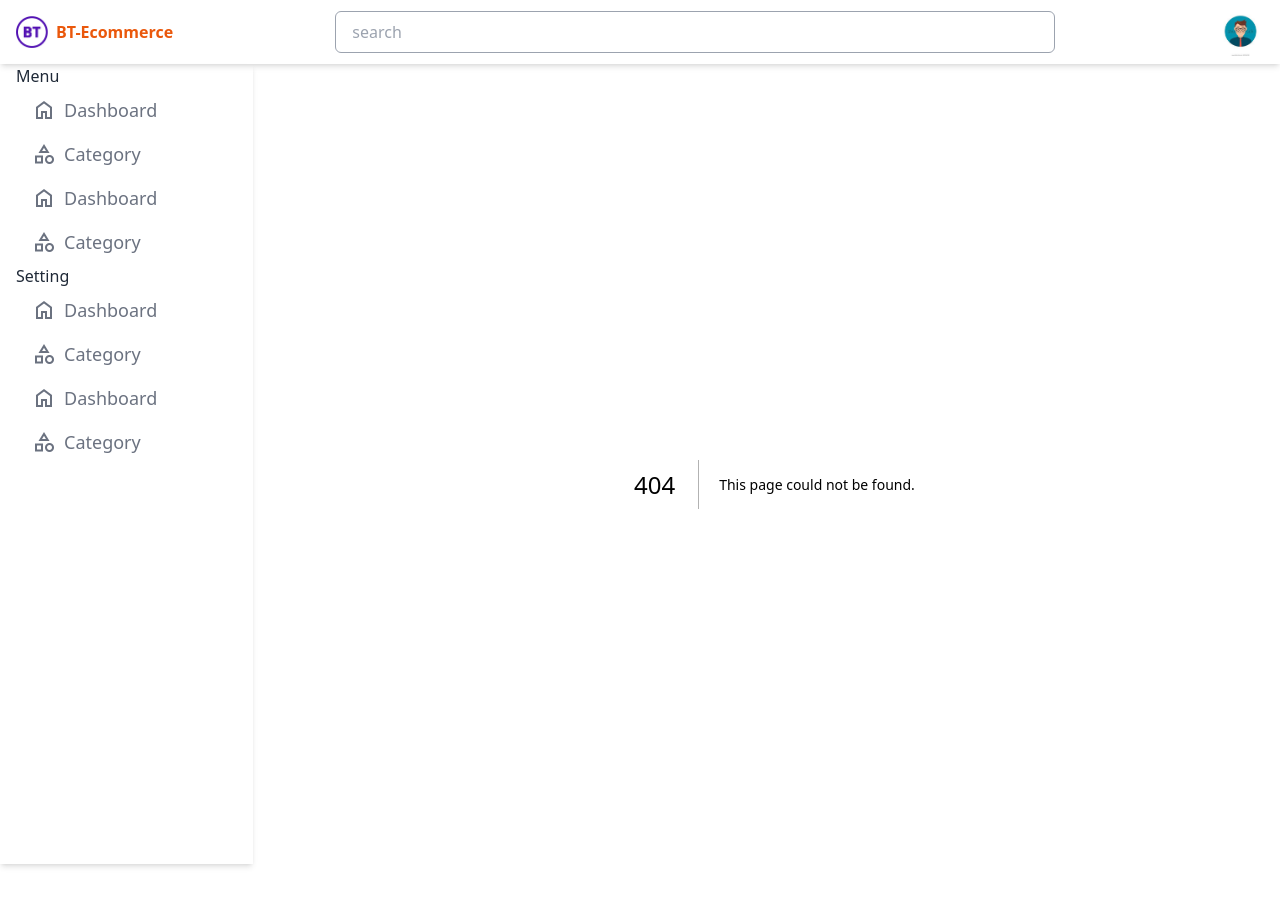
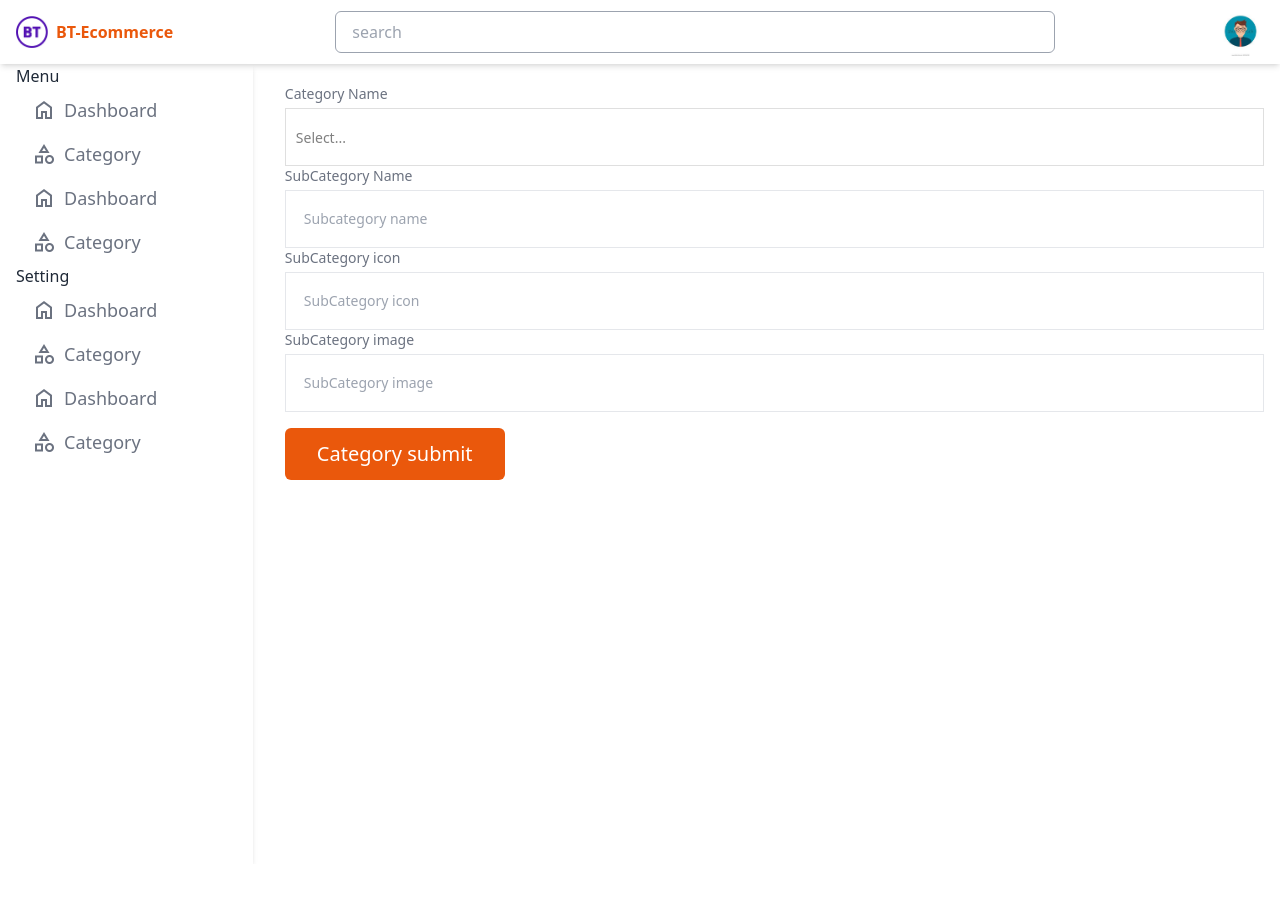
Before and after one commit to Bokhtiar/BT-Ecommerce-admin, a Next.js app: page /subCategory/form in a window 1280 px wide. Before the commit this address had no page. After the commit the page ends 864 px from the top, so only its background shows below. Built offline with nearby package versions, Linux system fonts and the light colour scheme; no server answers.

Commit message:
Subcategory form

```diff
--- /dev/null
+++ b/components/form/subCategory.form.tsx
@@ -0,0 +1,119 @@
+import { useCallback, useEffect, useState } from "react";
+import { useForm } from "react-hook-form";
+import { CategoryIndexNetwork, CategoryList } from "../../network/category.network";
+import { PrimaryButton } from "../button";
+import { TextInput, SingleSelect } from "../input";
+
+type PropsTypes = {
+    loading: boolean;
+    onSubmit: (data: any) => void;
+};
+
+const SubCategoryForm: React.FC<PropsTypes> = (props: PropsTypes): JSX.Element => {
+    const [category, setCategory] = useState([])
+
+    /* category list */
+    const fetchCategory = useCallback(async() => {
+        const response = await CategoryList()
+        if(response && response.status === 200){
+            setCategory(response?.data?.data)
+        }
+    }, [category])
+
+    useEffect(()=> {
+        fetchCategory()
+    },[])
+    console.log('res', category);
+
+
+    const {
+        control,
+        handleSubmit,
+        formState: { errors },
+    } = useForm();
+
+    /* Handle form submit */
+    const onSubmit = (data: any) => props.onSubmit(data);
+
+    const options = [
+        { value: 'chocolate', label: 'Chocolate' },
+        { value: 'strawberry', label: 'Strawberry' },
+        { value: 'vanilla', label: 'Vanilla' },
+      ];
+
+    return (
+
+        <>
+        <form action=""  onSubmit={handleSubmit(onSubmit)}>
+            <SingleSelect
+             label="Category Name"
+             name="category"
+             options={options}
+             control={control}
+             error={errors.name && errors.name.message}
+             rules={{
+                 required: "Category is required.",
+                 pattern: {
+                     message: "Invalid category.",
+                 },
+             }}
+            ></SingleSelect>
+            <TextInput
+                label="SubCategory Name"
+                name="name"
+                type="text"
+                placeholder="Subcategory name"
+                className=""
+                control={control}
+                error={errors.name && errors.name.message}
+                defaultvalue={""}
+                rules={{
+                    required: "Category name is required.",
+                    pattern: {
+                        message: "Invalid category name.",
+                    },
+                }}
+            />
+
+
+            <TextInput
+                label="SubCategory icon"
+                name="icon"
+                type="text"
+                placeholder="SubCategory icon"
+                className=""
+                control={control}
+                error={errors.icon && errors.icon.message}
+                defaultvalue={""}
+                rules={{
+                    required: "SubCategory icon is required.",
+                    pattern: {
+                        message: "Invalid SubCategory icon.",
+                    },
+                }}
+            />
+
+
+            <TextInput
+                label="SubCategory image"
+                name="banner_image"
+                type="text"
+                placeholder="SubCategory image"
+                className=""
+                control={control}
+                error={errors.image && errors.image.message}
+                defaultvalue={""}
+                rules={{
+                    required: "SubCategory image is required.",
+                    pattern: {
+                        message: "Invalid category image.",
+                    },
+                }}
+            />
+
+            <PrimaryButton name="Category submit"></PrimaryButton>
+            </form>
+        </>
+    )
+}
+export default SubCategoryForm
--- a/components/input/index.tsx
+++ b/components/input/index.tsx
@@ -1,6 +1,7 @@
 import React from 'react'
 import { useState } from 'react';
 import { useController } from "react-hook-form";
+import Select from "react-select";
 
 interface IRFields {
   label: string;
@@ -15,6 +16,20 @@ interface IRFields {
   rows?: number;
   type?: "text" | "number" | "email" | "password";
 }
+
+interface IRSelectFields {
+  label: string;
+  name: string;
+  control: any;
+  isClearable?: boolean;
+  error: any;
+  defaultvalue: OptionTypes | null;
+  placeholder: string;
+  rules: any;
+  options: OptionTypes[];
+  onSelected?: (data: any) => void;
+}
+
 
 type OptionTypes = {
   _id?: string;
@@ -59,3 +74,67 @@ export const TextInput: React.FC<IRFields> = (props: IRFields): JSX.Element => {
     </div>
   );
 };
+
+
+const customStyles = (error: boolean) => {
+  const myStyles = {
+    control: (provided: any, state: any) => ({
+      ...provided,
+      minHeight: 58,
+      fontSize: 14,
+      color: "#000",
+      background: "#fff",
+      boxShadow: "none",
+      "&:hover": { borderColor: "1px solid #fff" },
+      border: error ? "1px solid red" : "1px solid #dfdfdf",
+      borderRadius: 0,
+    }),
+  };
+  return myStyles;
+};
+
+/* Single select field */
+export const SingleSelect: React.FC<IRSelectFields> = (
+  props: IRSelectFields
+): JSX.Element => {
+  const {
+    field: { onChange, onBlur, value },
+  } = useController({
+    name: props.name,
+    control: props.control,
+    rules: { ...props.rules },
+    defaultValue: props.defaultvalue,
+  });
+
+  const handleSelect = (event: any) => {
+    onChange(event);
+    props.onSelected?.(event);
+  };
+
+  return (
+    <div>
+      {props.error ? (
+        <p className="text-sm mb-1 text-danger">{props.error}</p>
+      ) : (
+        <p className="text-sm mb-1 text-gray-500">{props.label}</p>
+      )}
+
+      <Select
+        classNamePrefix={`custom-select`}
+        onBlur={onBlur} // notify when input is touched/blur
+        value={value} // input value
+        name={props.name} // send down the input name
+        styles={customStyles(props.error)}
+        components={{
+          DropdownIndicator: () => null,
+          IndicatorSeparator: () => null,
+        }}
+        options={props.options}
+        onChange={handleSelect}
+        isClearable={props.isClearable}
+        defaultValue={props.defaultvalue ? { ...props.defaultvalue } : null}
+        placeholder={props.placeholder}
+      />
+    </div>
+  );
+};
--- a/network/category.network.tsx
+++ b/network/category.network.tsx
@@ -12,6 +12,10 @@ export const CategoryIndexNetwork = async (reqParams: IndexParamsTypes) => {
     params: { ...reqParams },
   });
 };
+
+export const CategoryList = async()=> {
+  return await privateRequest.get(`api/v1/admin/category`)
+}
 
 
 
--- a/package.json
+++ b/package.json
@@ -21,6 +21,7 @@
     "react-data-table-component": "^7.5.3",
     "react-dom": "18.2.0",
     "react-hook-form": "^7.41.5",
+    "react-select": "^5.7.0",
     "react-toastify": "^9.1.1",
     "typescript": "4.9.4"
   },
--- a/pages/category/form.tsx
+++ b/pages/category/form.tsx
@@ -3,7 +3,7 @@ import { useRouter } from "next/router";
 import { CategoryForm } from "../../components/form/category.form";
 import { networkErrorHandeller, setToken } from "../../utils/helpers";
 import { CategoryCreateNetwork } from "../../network/category.network";
-
+import { Toastify } from "../../components/toastify";
 
 const CreateUpdate: React.FC = (): JSX.Element => {
   const router = useRouter();
@@ -14,6 +14,8 @@ const CreateUpdate: React.FC = (): JSX.Element => {
     try {
       ///setLoading(true);
       const response = await CategoryCreateNetwork(data);
+      console.log('response', response);
+
       if (response && response.status === 201) {
           console.log(response);
           Toastify.Success(response.data.message);
--- /dev/null
+++ b/pages/subCategory/form.tsx
@@ -0,0 +1,38 @@
+import { useRouter } from "next/router";
+import { useState } from "react";
+import SubCategoryForm from "../../components/form/subCategory.form"
+import { Toastify } from "../../components/toastify";
+import { CategoryShowNetwork } from "../../network/category.network";
+import { networkErrorHandeller } from "../../utils/helpers";
+
+const SubCategoryFrom: React.FC = (): JSX.Element => {
+    const router = useRouter();
+    const [isLoading, setLoading] = useState<boolean>(false);
+    /* Handle login */
+    const handleSubCategoryForm = async (data: any) => {
+        try {
+            ///setLoading(true);
+            const response = await CategoryShowNetwork(data);
+            console.log('response', response);
+
+            if (response && response.status === 201) {
+                console.log(response);
+                Toastify.Success(response.data.message);
+                router.push("/category");
+            }
+            // setLoading(false);
+        } catch (error: any) {
+            if (error) {
+                //setLoading(false);
+                networkErrorHandeller(error);
+            }
+        }
+    };
+    return (
+        <>
+            <SubCategoryForm loading={isLoading}
+                onSubmit={(data) => handleSubCategoryForm(data)} ></SubCategoryForm>
+        </>
+    )
+}
+export default SubCategoryFrom
```
Also changed, not shown: network/subCategory.network.tsx (added, +12 -0 lines), 1 other file (tests, documents, lock files or other folders).
